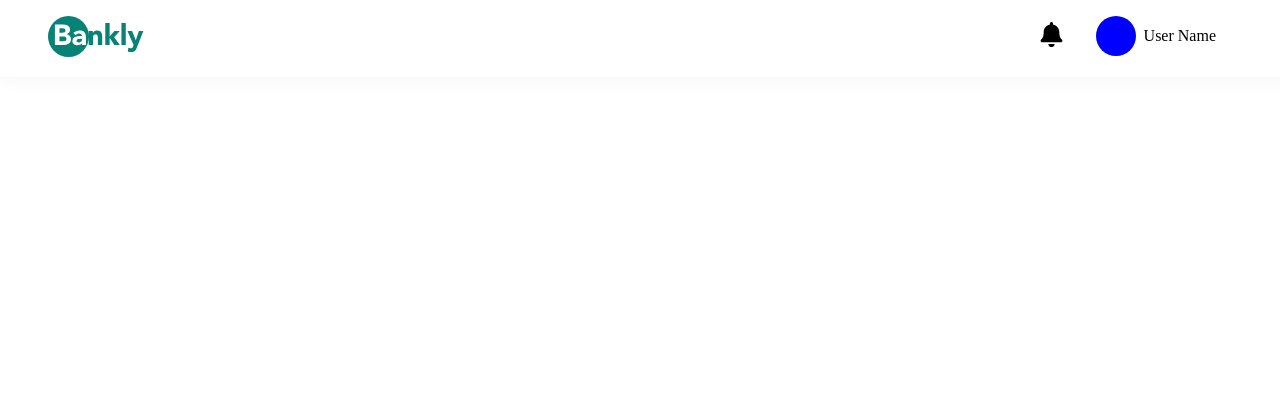
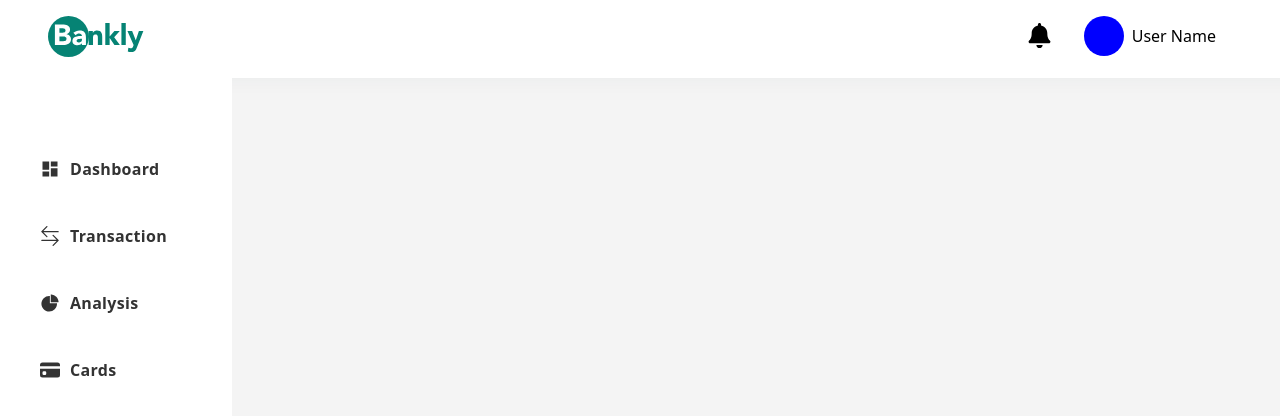
Before and after one commit to okafohenry/dashboard, a React (Create React App) app: page / in a window 1280 px wide. Shown: the top 416 px of the page. Built offline with nearby package versions, Linux system fonts and the light colour scheme.

Commit message:
added sidebar

```diff
--- a/package.json
+++ b/package.json
@@ -14,6 +14,7 @@
     "react": "^18.1.0",
     "react-dom": "^18.1.0",
     "react-icons": "^4.4.0",
+    "react-router-dom": "^6.3.0",
     "react-scripts": "5.0.1",
     "styled-components": "^5.3.5",
     "typescript": "^4.7.3",
--- a/src/assets/css/index.css
+++ b/src/assets/css/index.css
@@ -1,4 +1,11 @@
+:root{
+    --primary-color: #068374;
+    --primary-gray: #333333;
+    --light-gray: #F4F4F4;
+}
+
 * {
     margin: 0;
     padding: 0;
+    font-family: system-ui, -apple-system, BlinkMacSystemFont, 'Segoe UI', Roboto, Oxygen, Ubuntu, Cantarell, 'Open Sans', 'Helvetica Neue', sans-serif;
 }
--- /dev/null
+++ b/src/components/_Card.tsx
@@ -0,0 +1,44 @@
+import styled from 'styled-components';
+
+const Wrapper = styled.div`
+    width: 100%;
+    background: #fff;
+    display: flexbox;
+    justify-content: space-around;
+
+    .icon{
+        padding: 30px;
+        border-radius: 5px;
+        font-size: 20px;
+    }
+    .texts{
+        display: grid;
+        gap: 10px;
+        h3{
+            font-weight: 400;
+            font-size: 20px;
+            line-height: 27px;
+            color: #656565;
+        }
+        p {
+            font-weight: 900;
+            font-size: 32px;
+            line-height: 44px;
+            color: #222222;
+        }
+    }
+`;
+
+export const Card = (props: any) => {
+    const {icon, headerText, amount} = props;
+
+    return(
+        <Wrapper>
+            <div className='icon'>{icon}</div>
+            <div className='texts'>
+                <h3>{headerText}</h3>
+                <p>{amount}</p>
+            </div>
+        </Wrapper>
+    )
+}
--- /dev/null
+++ b/src/components/_PageLayout.tsx
@@ -0,0 +1,26 @@
+import styled from 'styled-components';
+import { DesktopNavbar } from "./desktopNavbar/DesktopNavbar";
+import { SideBar } from "./_Sidebar";
+
+const Wrapper = styled.div`
+    background: var(--light-gray);
+    height: 100vh;
+`;
+
+export const PageLayout = ({children}: any) => {
+    return(
+        <Wrapper>
+            <Layout />
+            {children}
+        </Wrapper>
+    )
+}
+
+const Layout = () => {
+    return(
+        <>
+            <DesktopNavbar />
+            <SideBar />
+        </>
+    )
+}
--- a/src/components/_Sidebar.tsx
+++ b/src/components/_Sidebar.tsx
@@ -1,7 +1,50 @@
+import { MemoryRouter as Router, Link } from 'react-router-dom';
 import { sidebar_links } from "../utils";
+import styled from 'styled-components';
+
+const Wrapper = styled.div`
+    background: #FFF;
+    width: 15%;
+    height: 74vh;
+    padding: 50px 20px;
+    position: relative;
+    top: 4.89rem;
+
+    a {
+        text-decoration: none;
+        margin-top: 20px;
+        padding: 10px 20px;
+        border-radius: 5px;
+        display: flexbox;
+        gap: 10px;
+        color: var(--primary-gray);
+        letter-spacing: .3px;
+        font-weight: 600;
+
+        &:hover{
+            color: var(--primary-color);
+            background: var(--light-gray);
+        }
+
+        .icon {
+            font-size: 20px;
+        }
+    }
+`;
 
 export const SideBar = () => {
     return(
-        <></>
+        <>
+            <Wrapper>
+                <Router>
+                    {sidebar_links.map((sidebar_link: any, index: any) => (
+                        <Link to={sidebar_link.path} key={index}>
+                            <div className='icon'>{sidebar_link.icon}</div>
+                            <div className='name'>{sidebar_link.name}</div>
+                        </Link>
+                    ))}
+                </Router>
+            </Wrapper>
+        </>
     )
 }
--- a/src/components/desktopNavbar/DesktopNavbar.tsx
+++ b/src/components/desktopNavbar/DesktopNavbar.tsx
@@ -4,6 +4,7 @@ import styled from 'styled-components';
 
 const Wrapper = styled.div`
     width: 100%;
+    background: #FFF;
     padding: 1rem 0 1rem 3rem;
     position: fixed;
     top: 0;
--- a/src/components/index.tsx
+++ b/src/components/index.tsx
@@ -1,2 +1,5 @@
 export * from './desktopNavbar/DesktopNavbar';
 export * from './mobileNavbar/MobileNavbar';
+export * from './_Sidebar';
+export * from './_PageLayout';
+export * from './_Card';
--- a/src/pages/dashboard/Dashboard.tsx
+++ b/src/pages/dashboard/Dashboard.tsx
@@ -1,9 +1,8 @@
-import { DesktopNavbar } from "../../components"
+import { PageLayout } from "../../components"
 
 export const Dashboard = () => {
     return(
-        <>
-            <DesktopNavbar />
-        </>
+        <PageLayout>
+        </PageLayout>
     )
 }
--- a/src/utils.tsx
+++ b/src/utils.tsx
@@ -1,18 +1,26 @@
+import { MdDashboard } from 'react-icons/md';
+import { AiFillPieChart } from 'react-icons/ai';
+import { BsArrowLeftRight, BsFillCreditCardFill } from 'react-icons/bs';
+
 export const sidebar_links = [
     {
-        name: "",
-        path: ""
+        icon: <MdDashboard />,
+        name: "Dashboard",
+        path: "/dashboard"
     },
     {
-        name: "",
-        path: ""
+        icon: <BsArrowLeftRight />,
+        name: "Transaction",
+        path: "/transaction"
     },
     {
-        name: "",
-        path: ""
+        icon: <AiFillPieChart />,
+        name: "Analysis",
+        path: "/analysis"
     },
     {
-        name: "",
-        path: ""
+        icon: <BsFillCreditCardFill />,
+        name: "Cards",
+        path: "/cards"
     },
 ]
```
Also changed, not shown: 2 other files (tests, documents, lock files or other folders).
